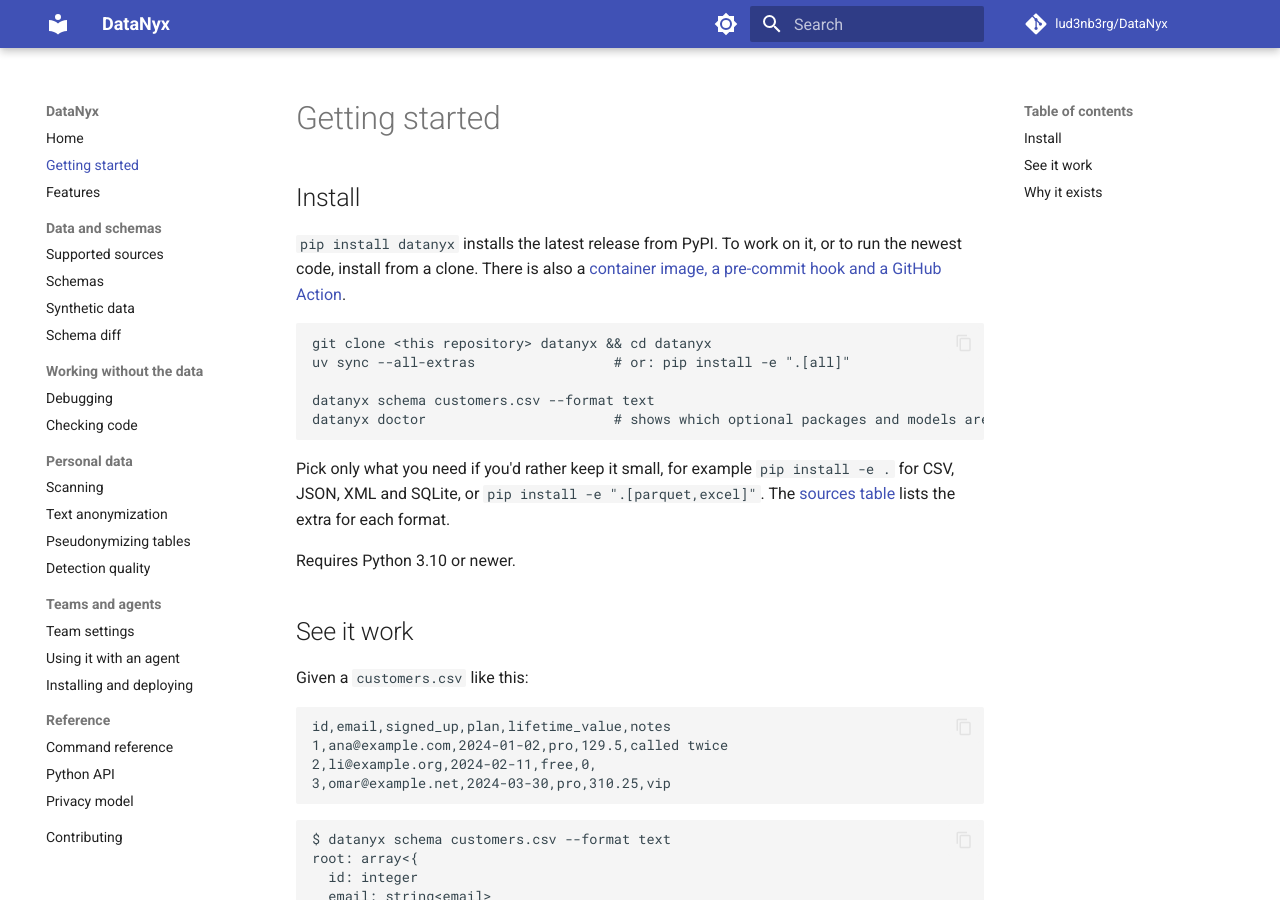
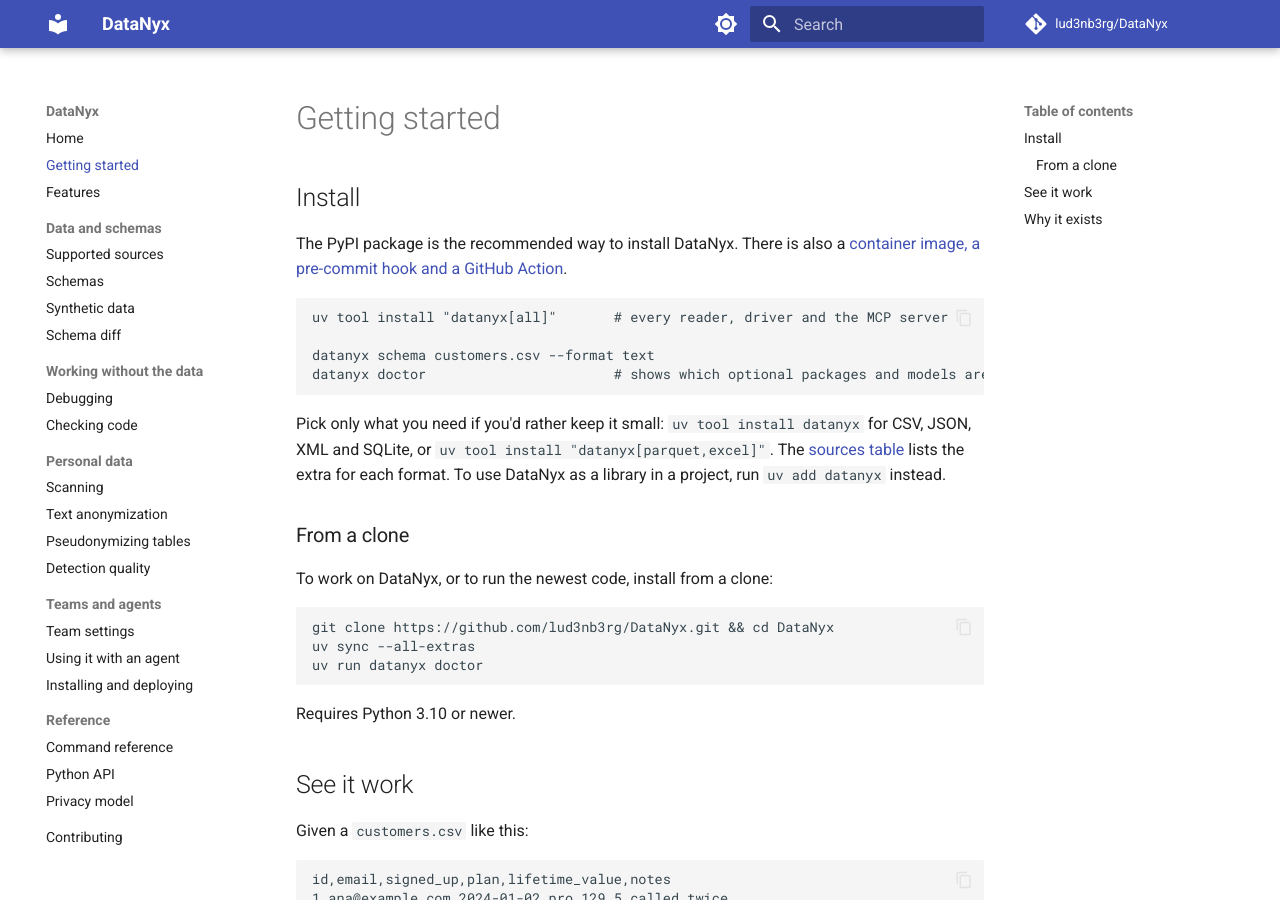
Before and after one commit to lud3nb3rg/DataNyx, an MkDocs documentation site: the page built from docs/getting-started.md, in a window 1280 px wide and 900 px high. Built offline with MkDocs 1.6.1 and Material for MkDocs 9.7.7, drawn with Linux system fonts in a browser that asks for light colours; comment, search, counter and statistics services are not loaded.

Commit message:
Install from PyPI with uv; remove committed 0.1.0 wheel
The README and getting-started now lead with `uv tool install datanyx`,
with the clone as an alternative for contributors. The clone URL replaces
the `<this repository>` placeholder. The stale wheel is removed from git
and *.whl is ignored.

Co-Authored-By: Claude Sonnet 5.5 <noreply@anthropic.com>

````diff
--- a/docs/getting-started.md
+++ b/docs/getting-started.md
@@ -2,19 +2,29 @@
 
 ## Install
 
-`pip install datanyx` installs the latest release from PyPI. To work on it, or to run the newest code, install from a clone. There is also a [container image, a pre-commit hook and a GitHub Action](deployment.md).
+The PyPI package is the recommended way to install DataNyx. There is also a [container image, a pre-commit hook and a GitHub Action](deployment.md).
 
 ```sh
-git clone <this repository> datanyx && cd datanyx
-uv sync --all-extras                 # or: pip install -e ".[all]"
+uv tool install "datanyx[all]"       # every reader, driver and the MCP server
 
 datanyx schema customers.csv --format text
 datanyx doctor                       # shows which optional packages and models are installed
 ```
 
-Pick only what you need if you'd rather keep it small, for example `pip install -e .` for
-CSV, JSON, XML and SQLite, or `pip install -e ".[parquet,excel]"`. The
-[sources table](sources.md) lists the extra for each format.
+Pick only what you need if you'd rather keep it small: `uv tool install datanyx` for
+CSV, JSON, XML and SQLite, or `uv tool install "datanyx[parquet,excel]"`. The
+[sources table](sources.md) lists the extra for each format. To use DataNyx as a library in a project,
+run `uv add datanyx` instead.
+
+### From a clone
+
+To work on DataNyx, or to run the newest code, install from a clone:
+
+```sh
+git clone https://github.com/lud3nb3rg/DataNyx.git && cd DataNyx
+uv sync --all-extras
+uv run datanyx doctor
+```
 
 Requires Python 3.10 or newer.
 
````
Also changed, not shown: README.md (+6 -2 lines), 2 other files.
